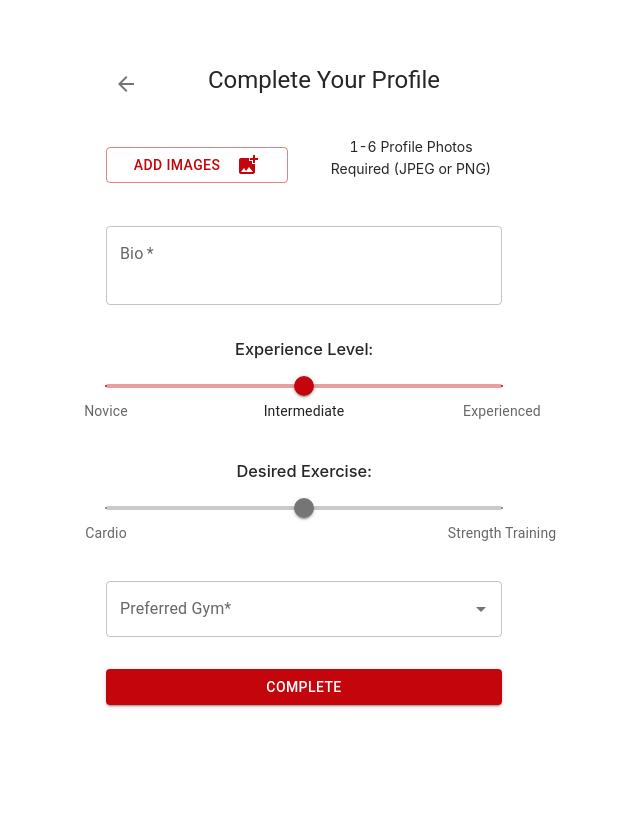
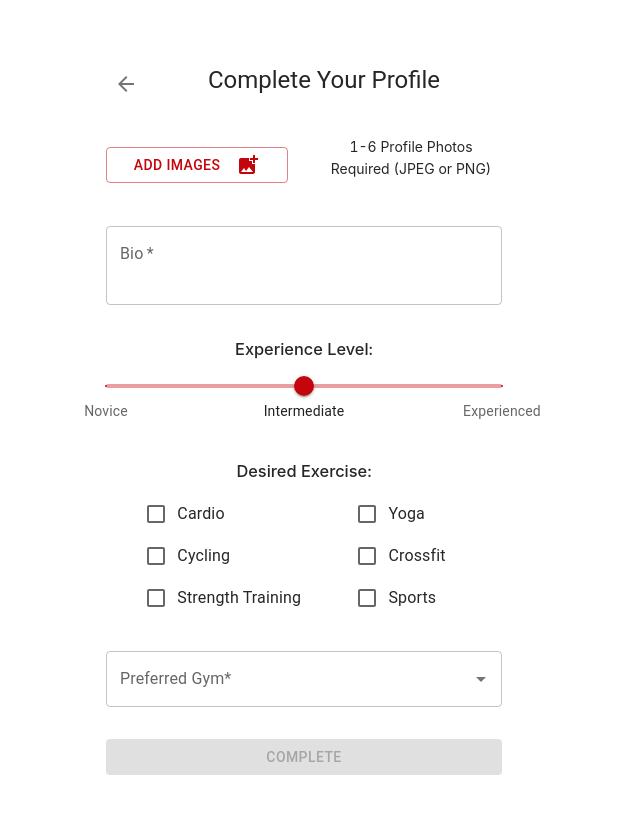
Before and after one commit to sowmyavs/Gym-Partner-App, a React (Create React App) app in the folder frontend/: page /editProfile in a window 1280 px wide. Shown: the top 814 px of the page, without its empty margins (336-976 px from the left). Built offline with nearby package versions, Linux system fonts and the light colour scheme; the HTML template or start-up script is replaced by a standard one.

Commit message:
App: links are styled EditProfile: checkboxes added, image feedback added, and all form data is accessible in handleSubmit

```diff
--- a/frontend/src/App.js
+++ b/frontend/src/App.js
@@ -6,13 +6,25 @@ import CreateAccountPage from "./CreateAccountPage";
 import MainPage from "./MainPage";
 import { BrowserRouter, Route, Routes } from "react-router-dom";
 import EditProfile from "./EditProfile";
-import { createTheme } from '@mui/material/styles';
+import { createTheme } from "@mui/material/styles";
 import { ThemeProvider } from "@mui/material/styles";
 
 function App() {
   const [currUser, setCurrUser] = useState([]);
 
   const theme = createTheme({
+    components: {
+      MuiLink: {
+        styleOverrides: {
+          root: {
+            "&, &:hover": {
+              color: "#c5050c",
+              textDecorationColor: "#c5050c",
+            },
+          },
+        },
+      },
+    },
     palette: {
       primary: {
         main: "#c5050c",
--- a/frontend/src/EditProfile.js
+++ b/frontend/src/EditProfile.js
@@ -1,4 +1,4 @@
-import React from "react";
+import React, { useEffect, useState } from "react";
 import Container from "@mui/material/Container";
 import AddPhotoAlternateIcon from "@mui/icons-material/AddPhotoAlternate";
 import ArrowBackIcon from "@mui/icons-material/ArrowBack";
@@ -6,6 +6,9 @@ import {
   Autocomplete,
   Box,
   Button,
+  Checkbox,
+  FormControlLabel,
+  FormGroup,
   Grid,
   IconButton,
   Slider,
@@ -16,6 +19,10 @@ import { useNavigate } from "react-router-dom";
 
 export default function EditProfile() {
   const navigate = useNavigate();
+  const [desiredExercise, setDesiredExercise] = useState([]);
+  const [images, setImages] = useState([]);
+  const [favGym, setFavGym] = useState();
+  const gyms = ["The Nick", "The Shell", "Off Campus Gym"];
   const experienceLevels = [
     {
       value: 0,
@@ -30,27 +37,32 @@ export default function EditProfile() {
       label: "Experienced",
     },
   ];
-  const desiredExercise = [
-    {
-      value: 0,
-      label: "Cardio"
-    },
-    {
-      value: 10,
-      label: "Strength Training"
+
+  /**
+   * State manager for desiredExercise checkboxes.
+   */
+  const handleCheckbox = (event) => {
+    const exercise = event.target.labels[0].innerText;
+    if (desiredExercise.includes(exercise)) {
+      setDesiredExercise((prev) =>
+        prev.filter((toRemove) => toRemove !== exercise)
+      );
+    } else {
+      setDesiredExercise([...desiredExercise, exercise]);
     }
-  ]
-  const gyms = [
-    {
-      label: "The Nick"
-    },
-    {
-      label: "The Shell"
-    },
-    {
-      label: "Off Campus Gym"
-    }
-  ]
+  };
+
+  const handleSubmit = (event) => {
+    event.preventDefault();
+    const data = new FormData(event.currentTarget);
+    const bio = data.get("bio");
+    const experienceLevel = data.get("experience-level");
+    console.log(bio);
+    console.log(experienceLevel);
+    console.log(images);
+    console.log(favGym);
+    console.log(desiredExercise);
+  };
 
   return (
     <Container maxWidth="xs">
@@ -63,13 +75,17 @@ export default function EditProfile() {
           alignItems: "center",
           textAlign: "center",
         }}
+        onSubmit={handleSubmit}
       >
         <Grid container spacing={4} sx={{ alignItems: "center" }}>
-          <Grid item xs={12} sx={{display: 'flex'}}>
-            <IconButton onClick={() => navigate("/")} sx={{ alignSelf: "start" }}>
+          <Grid item xs={12} sx={{ display: "flex" }}>
+            <IconButton
+              onClick={() => navigate("/")}
+              sx={{ alignSelf: "start" }}
+            >
               <ArrowBackIcon></ArrowBackIcon>
             </IconButton>
-            <Box sx={{flexGrow: 1}}>
+            <Box sx={{ flexGrow: 1 }}>
               <Typography variant="h5">Complete Your Profile</Typography>
             </Box>
           </Grid>
@@ -83,8 +99,19 @@ export default function EditProfile() {
                 hidden
                 multiple
                 accept=".png,.jpg,"
+                onChange={(e) => {
+                  console.log(e);
+                  setImages(e.target.files);
+                }}
               />
             </Button>
+            {images.length > 0 && (
+              <>
+                {Array.from(images).map((image) => {
+                  return <code key={image.name}>{image.name},</code>;
+                })}
+              </>
+            )}
           </Grid>
           <Grid item xs={6}>
             <p>1-6 Profile Photos Required (JPEG or PNG)</p>
@@ -106,44 +133,92 @@ export default function EditProfile() {
             <Slider
               name="experience-level"
               defaultValue={5}
-              step={.01}
+              step={0.01}
               marks={experienceLevels}
               min={0}
               max={10}
               track={false}
             />
           </Grid>
-          <Grid item xs={12}>
-            <h3>Desired Exercise:</h3>
-            <Slider
-              name="desired-exercise"
-              defaultValue={5}
-              step={.01}
-              marks={desiredExercise}
-              min={0}
-              max={10}
-              track={false}
-              color="secondary"
-            />
+          <Grid container item xs={12}>
+            <Grid item xs={12}>
+              <h3>Desired Exercise:</h3>
+            </Grid>
+            <Grid
+              container
+              item
+              xs={12}
+              sx={{
+                display: "flex",
+                justifyContent: "space-evenly",
+              }}
+            >
+              <FormGroup>
+                <FormControlLabel
+                  onChange={handleCheckbox}
+                  control={<Checkbox />}
+                  label="Cardio"
+                />
+                <FormControlLabel
+                  onChange={handleCheckbox}
+                  control={<Checkbox />}
+                  label="Cycling"
+                />
+                <FormControlLabel
+                  onChange={handleCheckbox}
+                  control={<Checkbox />}
+                  label="Strength Training"
+                />
+              </FormGroup>
+              <FormGroup>
+                <FormControlLabel
+                  onChange={handleCheckbox}
+                  control={<Checkbox />}
+                  label="Yoga"
+                />
+                <FormControlLabel
+                  onChange={handleCheckbox}
+                  control={<Checkbox />}
+                  label="Crossfit"
+                />
+                <FormControlLabel
+                  onChange={handleCheckbox}
+                  control={<Checkbox />}
+                  label="Sports"
+                />
+              </FormGroup>
+            </Grid>
           </Grid>
           <Grid item xs={12}>
             <Autocomplete
+              value={favGym || null}
+              onChange={(event, newValue) => {
+                setFavGym(newValue);
+              }}
               fullWidth
               required
               options={gyms}
               name="fav-gym"
               label="Favorite Gym"
-              renderInput={(params) => <TextField {...params} label="Preferred Gym*" />}
+              renderInput={(params) => (
+                <TextField {...params} label="Preferred Gym*" />
+              )}
             ></Autocomplete>
           </Grid>
           <Grid item xs={12}>
-            <Button type="submit" fullWidth variant="contained">
+            <Button
+              disabled={
+                images.length === 0 || desiredExercise.length === 0 || !favGym
+              }
+              type="submit"
+              fullWidth
+              variant="contained"
+            >
               COMPLETE
             </Button>
           </Grid>
         </Grid>
       </Box>
     </Container>
-
   );
 }
```
